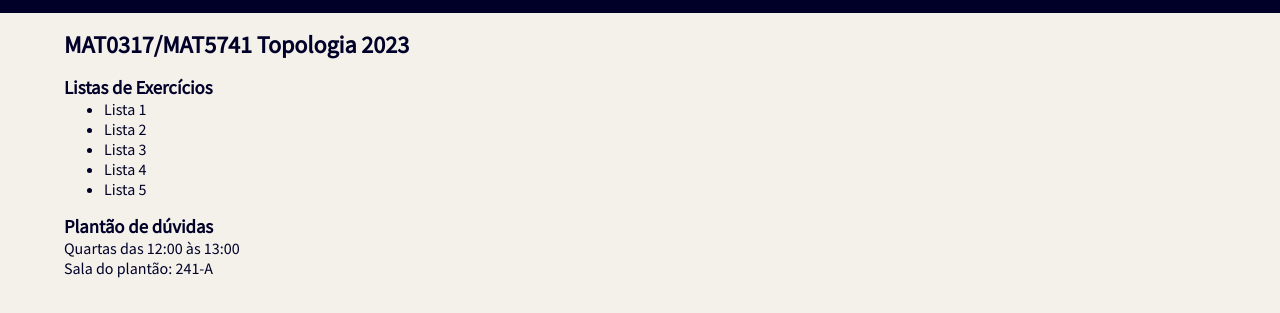
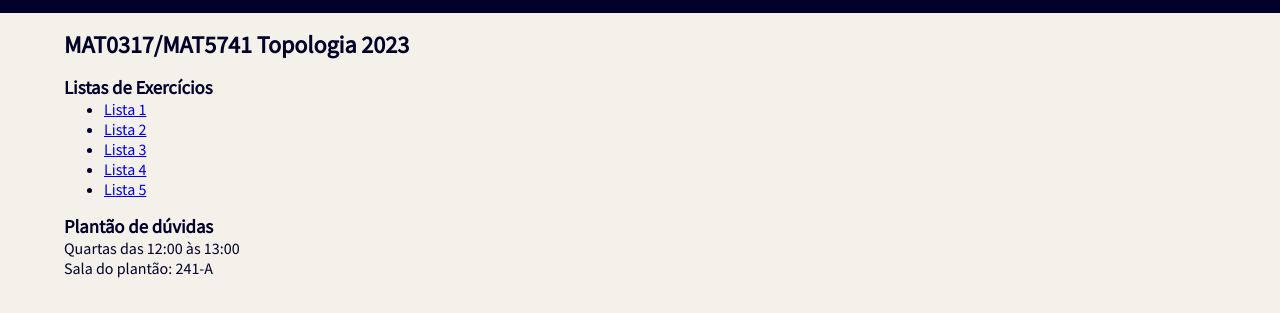
Before and after one commit to luizfelipemath/luizfelipemath.github.io, a plain HTML site: page general_topology.html in a window 1280 px wide. Shown: the part 99-412 px from the top of the page. Drawn offline with Linux system fonts and the light colour scheme.

Commit message:
Update general_topology.html

```diff
--- a/general_topology.html
+++ b/general_topology.html
@@ -22,11 +22,11 @@
         <section>
             <h3>Listas de Exercícios</h3>
             <ul>
-                <li>Lista 1</li>
-                <li>Lista 2</li>
-                <li>Lista 3</li>
-                <li>Lista 4</li>
-                <li>Lista 5</li>
+                <li><a href="docs/topL1.pdf" target="_blank">Lista 1</a></li>
+                <li><a href="docs/topL2.pdf" target="_blank">Lista 2</a></li>
+                <li><a href="docs/topL3.pdf" target="_blank">Lista 3</a></li>
+                <li><a href="docs/topL4.pdf" target="_blank">Lista 4</a></li>
+                <li><a href="docs/topL5.pdf" target="_blank">Lista 5</a></li>
             </ul>
         </section>
         <section>
```
